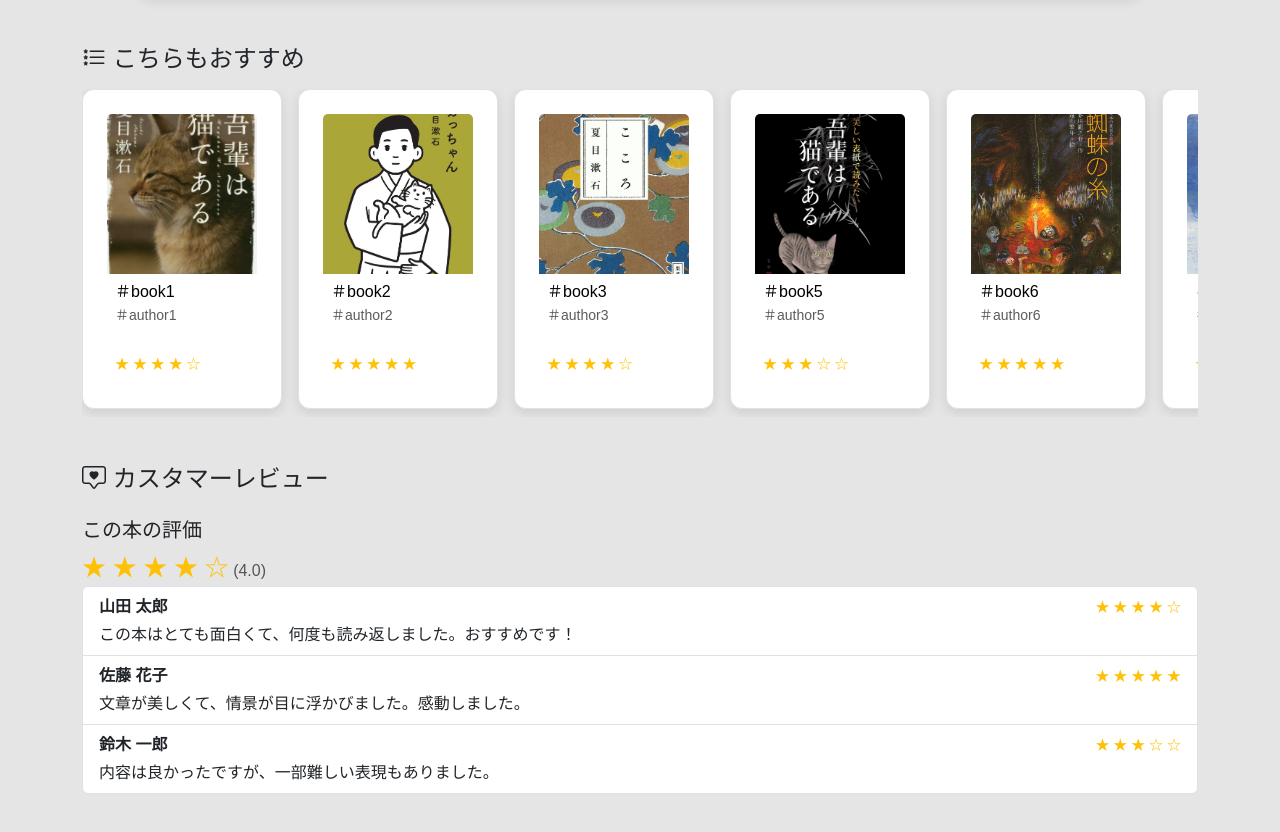
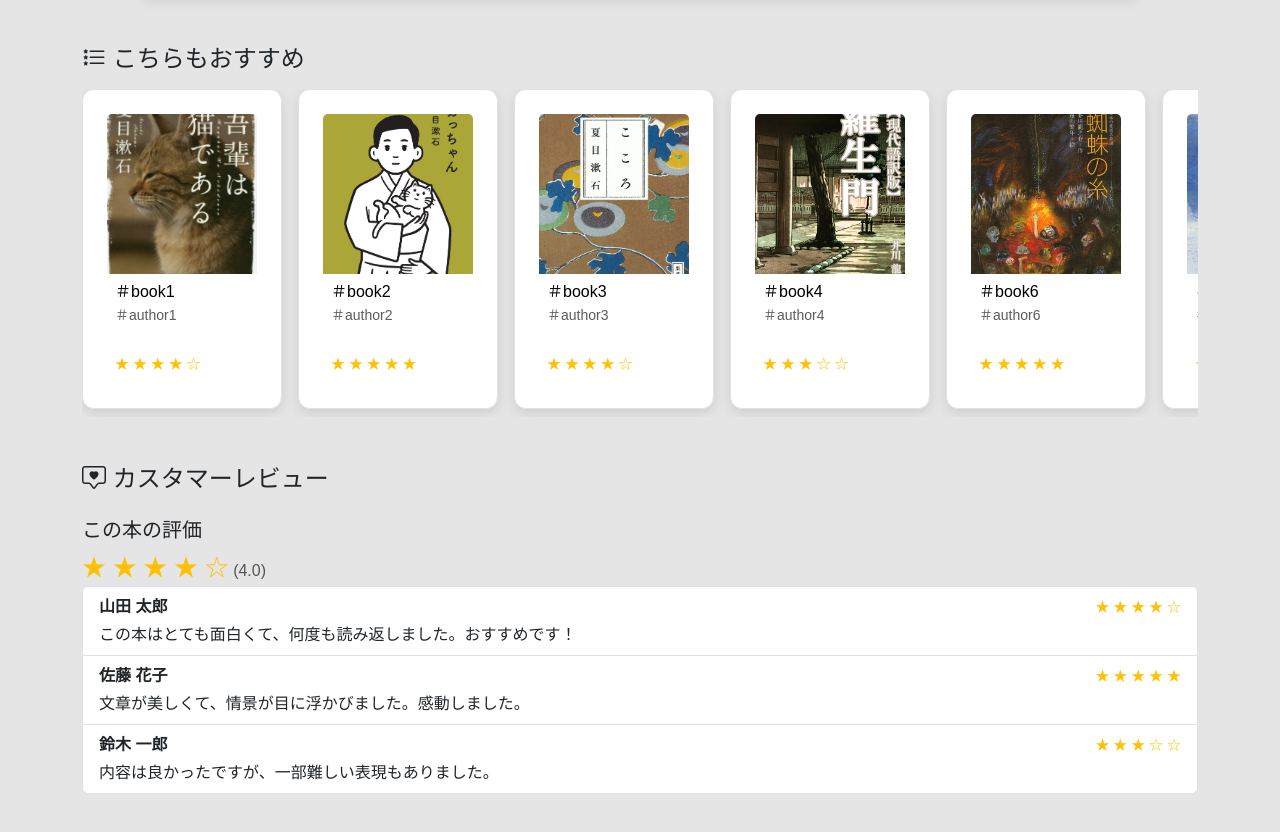
Before and after one commit to nakamura-ryoya/LibraryApp, a plain HTML site: page bookDetail_05.html in a window 1280 px wide. Shown: the part 798-1630 px from the top of the page. Drawn offline with nearby package versions, Linux system fonts and the light colour scheme.

Commit message:
bookDetail_05を更新しました

```diff
--- a/bookDetail_05.html
+++ b/bookDetail_05.html
@@ -215,23 +215,23 @@
           </a>
 
           <!-- 4 -->
-          <a href="/bookDetail_05.html" class="text-decoration-none text-dark">
+          <a href="/bookDetail_04.html" class="text-decoration-none text-dark">
             <div
               class="card"
               style="min-width: 200px; max-width: 200px; height: 320px"
             >
               <img
-                src="/book5.jpg"
+                src="/book4.jpg"
                 class="card-img-top"
-                alt="＃book5"
+                alt="＃book4"
                 style="height: 160px; object-fit: cover"
               />
               <div
                 class="card-body d-flex flex-column justify-content-between p-2"
               >
                 <div>
-                  <h6 class="card-title mb-1">＃book5</h6>
-                  <p class="card-text small text-muted mb-1">＃author5</p>
+                  <h6 class="card-title mb-1">＃book4</h6>
+                  <p class="card-text small text-muted mb-1">＃author4</p>
                 </div>
                 <p class="card-text mb-0">
                   <small class="text-warning">★ ★ ★ ☆ ☆</small>
```
